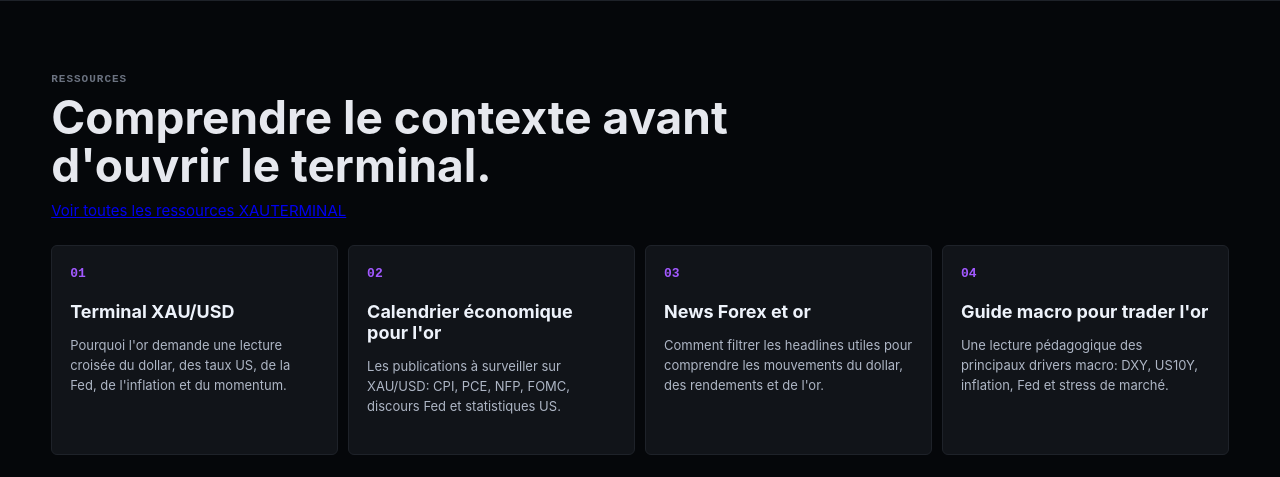
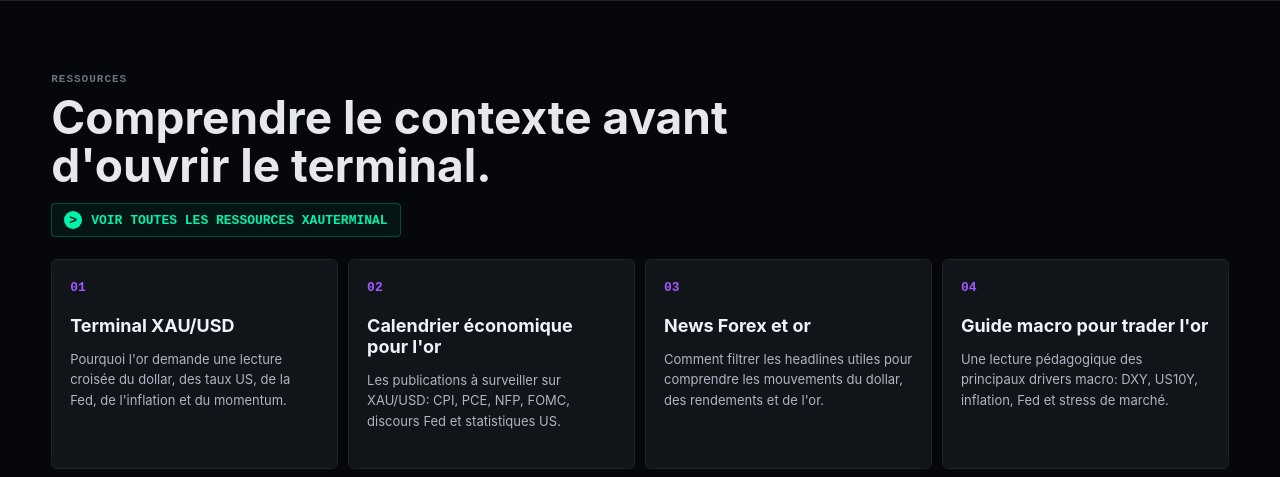
Before and after one commit to datchack/backend, a FastAPI app: page / in a window 1280 px wide. Shown: the part 1609-2086 px from the top of the page. Run offline with FastAPI, Linux system fonts and the light colour scheme; parts of the project's set-up code (start-up, migrations or seed data) failed here and were passed over; some libraries are stand-ins or nearby versions.

Commit message:
Polish resources landing CTA

```diff
--- a/static/css/landing.css
+++ b/static/css/landing.css
@@ -167,6 +167,43 @@
     border: 1px solid var(--border-hot);
     background: rgba(255, 255, 255, 0.05);
     color: var(--text);
+}
+
+.resource-cta {
+    display: inline-flex;
+    align-items: center;
+    gap: 9px;
+    min-height: 34px;
+    margin-top: 14px;
+    padding: 0 12px;
+    border: 1px solid rgba(0, 242, 173, 0.26);
+    border-radius: 4px;
+    background: rgba(0, 242, 173, 0.06);
+    color: var(--buy);
+    font-family: "Courier New", monospace;
+    font-size: 13px;
+    font-weight: 900;
+    text-decoration: none;
+    text-transform: uppercase;
+}
+
+.resource-cta::before {
+    content: ">";
+    display: inline-grid;
+    place-items: center;
+    width: 18px;
+    height: 18px;
+    border-radius: 999px;
+    background: var(--buy);
+    color: #02120d;
+    font-family: "Courier New", monospace;
+    line-height: 1;
+}
+
+.resource-cta:hover {
+    border-color: rgba(0, 242, 173, 0.52);
+    background: rgba(0, 242, 173, 0.11);
+    color: #eef3fb;
 }
 
 .landing-proof {
--- a/templates/landing.html
+++ b/templates/landing.html
@@ -233,7 +233,7 @@
             <div class="landing-section-head">
                 <div class="landing-kicker">RESSOURCES</div>
                 <h2>Comprendre le contexte avant d'ouvrir le terminal.</h2>
-                <p><a href="/ressources">Voir toutes les ressources XAUTERMINAL</a></p>
+                <a class="resource-cta" href="/ressources">Voir toutes les ressources XAUTERMINAL</a>
             </div>
             <div class="feature-grid">
                 <article class="feature-card">
```
